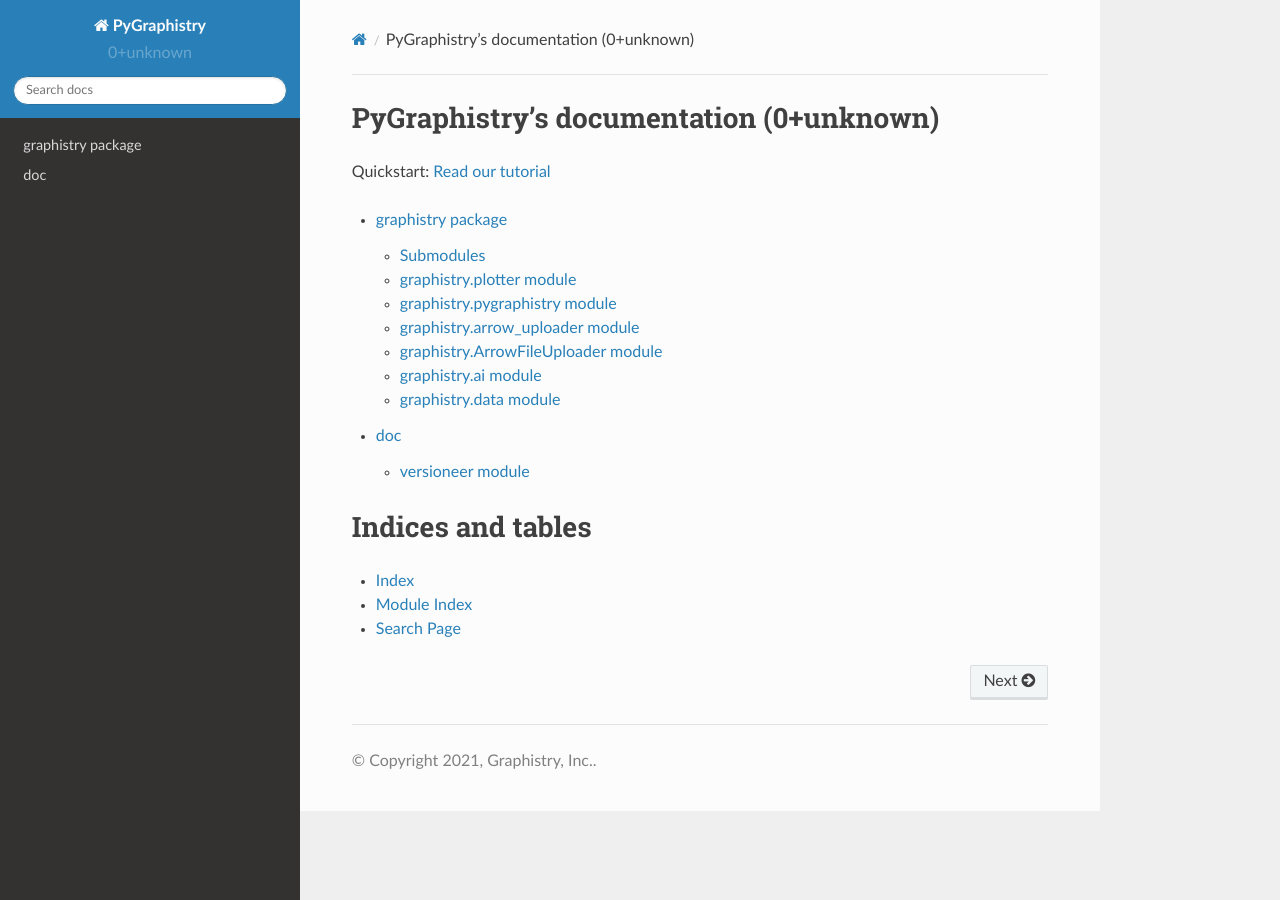
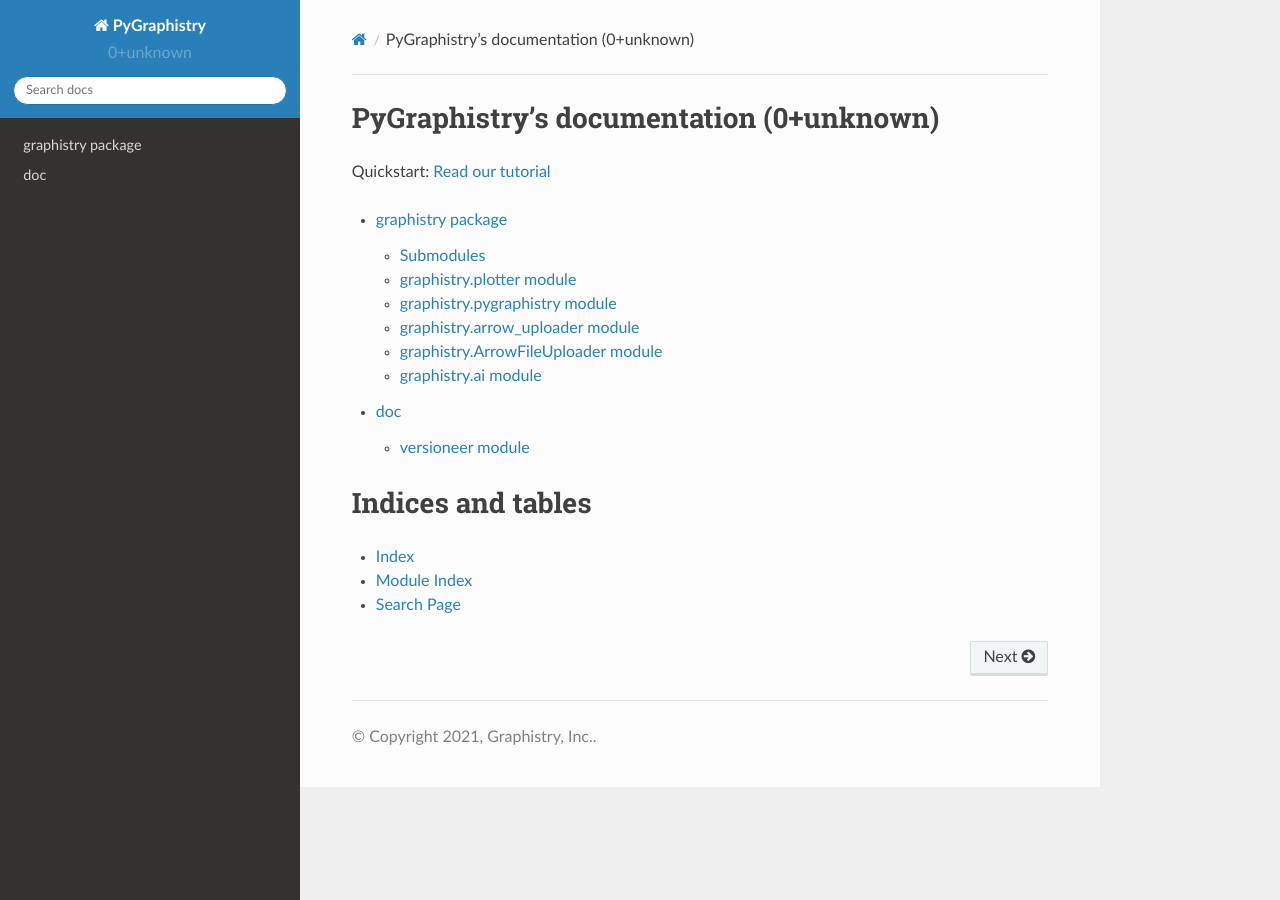
Before and after one commit to graphistry/pygraphistry, a Sphinx documentation site: the page built from docs/source/index.rst, in a window 1280 px wide. Built offline with Sphinx 7.4.7 and the Read the Docs theme 2.0.0, drawn with Linux system fonts in a browser that asks for light colours.

Commit message:
Update graphistry.rst

```diff
--- a/docs/source/graphistry.rst
+++ b/docs/source/graphistry.rst
@@ -43,11 +43,3 @@
     :members:
     :undoc-members:
     :show-inheritance:
-
-graphistry.data module
------------------------------------
-
-.. automodule:: graphistry.data
-    :members:
-    :undoc-members:
-    :show-inheritance:
```
